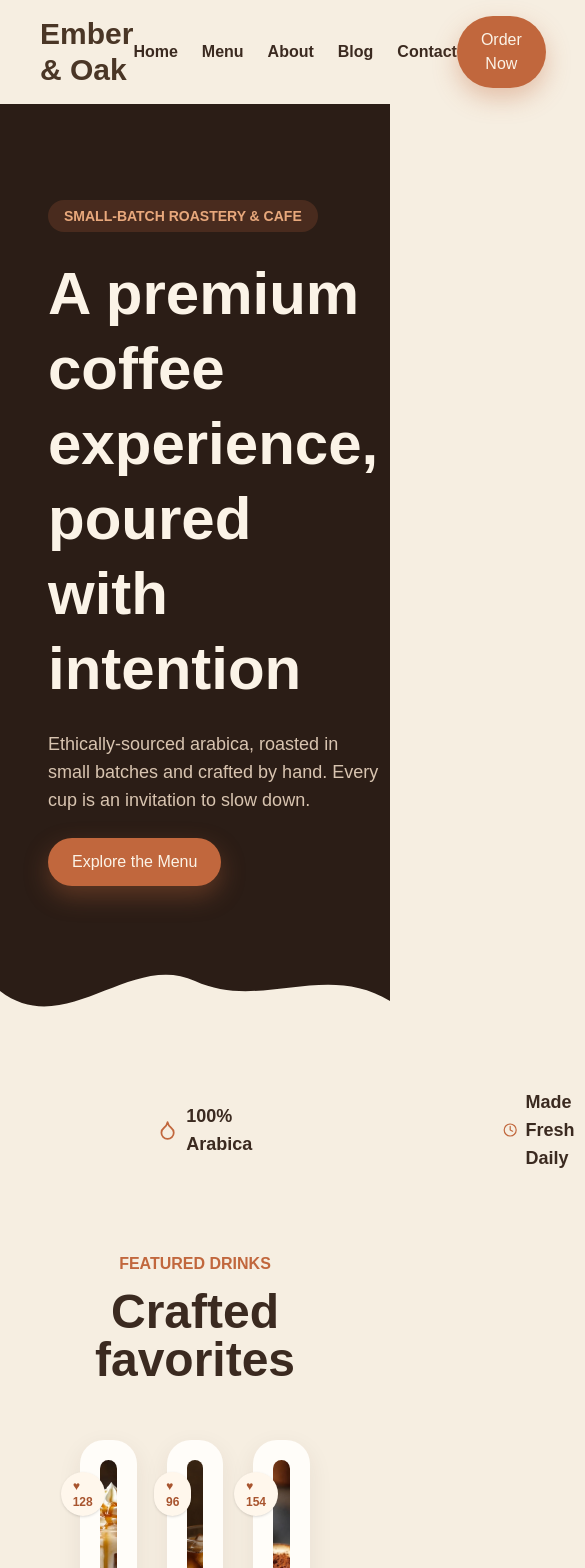
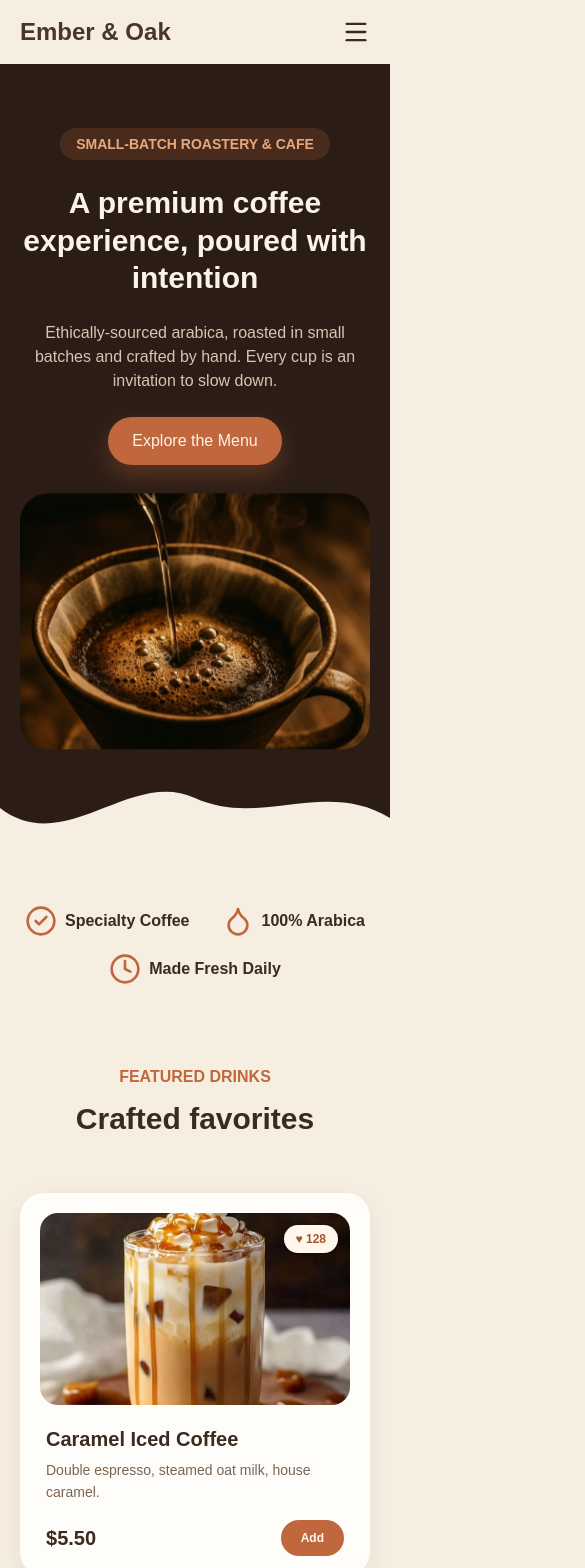
Before and after one commit to DevSK90/Ember-Oak_CoffeeShop_Project, a React app: page /Ember-Oak_CoffeeShop_Project/menu in a window 390 px wide. Shown: the top 1568 px of the page, 585 px wide, since content can reach past the window. Built offline with nearby package versions, Linux system fonts and the light colour scheme; the HTML template or start-up script is replaced by a standard one.

Commit message:
feat: Made responsive the site

```diff
--- a/src/components/layout/Footer.jsx
+++ b/src/components/layout/Footer.jsx
@@ -6,7 +6,7 @@ import { FaSquareXTwitter } from "react-icons/fa6";
 const Footer = () => {
   return (
     <div className="mt-20 bg-dark-chocolate">
-      <div className="py-10 px-20 grid grid-cols-[1.3fr_1fr_1fr_1.2fr] gap-3">
+      <div className="py-10 px-5 sm:px-10 lg:px-20 grid grid-cols-1 sm:grid-cols-2 lg:grid-cols-[1.3fr_1fr_1fr_1.2fr] gap-8 sm:gap-6 lg:gap-3">
         <div className="flex flex-col gap-3">
           <h1 className="text-[22px] font-heading font-extrabold text-lighttext-01">
             Ember & Oak
@@ -16,7 +16,7 @@ const Footer = () => {
             with intention since 2016.
           </p>
         </div>
-        <div className="flex flex-col gap-3 mx-auto">
+        <div className="flex flex-col gap-3">
           <span className="text-sm font-bold text-lighttext-01">Visit Us</span>
           <p className="text-lighttext-03 text-sm leading-relaxed">
             214 Maple Street
@@ -54,7 +54,7 @@ const Footer = () => {
           </div>
         </div>
       </div>
-      <div className="max-w-340 border-t border-cream-base/20 mx-auto py-6 flex flex-wrap justify-between gap-3">
+      <div className="max-w-340 border-t border-cream-base/20 mx-auto px-5 sm:px-10 lg:px-20 py-6 flex flex-wrap justify-center sm:justify-between gap-3">
         <span className="text-xs text-textdark-03">
           © 2026 Ember &amp; Oak Coffee Co. All rights reserved.
         </span>
--- a/src/components/layout/Navbar.jsx
+++ b/src/components/layout/Navbar.jsx
@@ -1,19 +1,57 @@
-import React from "react";
+import React, { useState } from "react";
+import { Menu, X } from "lucide-react";
+
+const NAV_LINKS = ["Home", "Menu", "About", "Blog", "Contact"];
 
 const Navbar = () => {
+  const [isOpen, setIsOpen] = useState(false);
+
   return (
-    <div className="flex justify-between items-center py-4 px-10">
-      <h1 className="text-3xl font-heading text-textdark-01">Ember & Oak</h1>
+    <div className="relative bg-cream-base">
+      <div className="flex justify-between items-center py-4 px-5 sm:px-10">
+        <h1 className="text-2xl sm:text-3xl font-heading text-textdark-01">
+          Ember & Oak
+        </h1>
 
-      <ul className="flex space-x-6">
-        <li className=" text-deep-chocolate font-semibold text-md">Home</li>
-        <li className=" text-deep-chocolate font-semibold text-md">Menu</li>
-        <li className=" text-deep-chocolate font-semibold text-md">About</li>
-        <li className=" text-deep-chocolate font-semibold text-md">Blog</li>
-        <li className=" text-deep-chocolate font-semibold text-md">Contact</li>
-      </ul>
-      {/* <button className="bg-terracotta-accent hover:bg-terracotta-hover text-cream-white font-bold py-2 px-4 rounded-3xl shadow-button"> */}
-      <button className="btn">Order Now</button>
+        <ul className="hidden md:flex space-x-6">
+          {NAV_LINKS.map((link) => (
+            <li
+              key={link}
+              className="text-deep-chocolate font-semibold text-md"
+            >
+              {link}
+            </li>
+          ))}
+        </ul>
+
+        <button className="btn hidden md:inline-block">Order Now</button>
+
+        <button
+          type="button"
+          aria-label={isOpen ? "Close menu" : "Open menu"}
+          aria-expanded={isOpen}
+          onClick={() => setIsOpen((open) => !open)}
+          className="md:hidden text-deep-chocolate cursor-pointer"
+        >
+          {isOpen ? <X className="size-7" /> : <Menu className="size-7" />}
+        </button>
+      </div>
+
+      {isOpen && (
+        <div className="md:hidden px-5 sm:px-10 pb-6 flex flex-col gap-4">
+          <ul className="flex flex-col gap-4">
+            {NAV_LINKS.map((link) => (
+              <li
+                key={link}
+                className="text-deep-chocolate font-semibold text-md"
+              >
+                {link}
+              </li>
+            ))}
+          </ul>
+          <button className="btn self-start">Order Now</button>
+        </div>
+      )}
     </div>
   );
 };
--- a/src/components/sections/FeaturedDrinks.jsx
+++ b/src/components/sections/FeaturedDrinks.jsx
@@ -5,12 +5,12 @@ import SectionHeading from "../ui/SectionHeading";
 
 const FeaturedDrinks = ({ subheading, heading }) => {
   return (
-    <div className="px-20">
+    <div className="px-5 sm:px-10 lg:px-20">
       <SectionHeading
         subheading="FEATURED DRINKS"
         heading="Crafted favorites"
       />
-      <div className="grid grid-cols-3 gap-7.5 mt-14">
+      <div className="grid grid-cols-1 sm:grid-cols-2 lg:grid-cols-3 gap-7.5 mt-14">
         {drinks.map((drink) => (
           <ProductCard key={drink.name} {...drink} />
         ))}
--- a/src/components/sections/Hero.jsx
+++ b/src/components/sections/Hero.jsx
@@ -6,26 +6,26 @@ import { WAVES } from "../../data/waves";
 
 const Hero = () => {
   return (
-    <div className="bg-dark-chocolate relative pt-24 pb-38.5">
-      <div className="max-w-7xl mx-auto w-full flex items-center gap-10 px-12">
-        <div className="flex-1 flex flex-col items-start gap-6">
+    <div className="bg-dark-chocolate relative pt-16 pb-24 sm:pt-20 sm:pb-32 lg:pt-24 lg:pb-38.5">
+      <div className="max-w-7xl mx-auto w-full flex flex-col lg:flex-row items-center gap-10 px-5 sm:px-8 lg:px-12">
+        <div className="flex-1 flex flex-col items-center text-center lg:items-start lg:text-left gap-6">
           <span className="text-sm font-semibold font-body text-lighttext-04 px-4 py-1.5 rounded-full bg-terracotta-accent/20">
             SMALL-BATCH ROASTERY & CAFE
           </span>
-          <h1 className="font-heading font-extrabold text-lighttext-01 text-6xl leading-tight text-wrap-pretty">
+          <h1 className="font-heading font-extrabold text-lighttext-01 text-3xl sm:text-4xl md:text-5xl lg:text-6xl leading-tight text-wrap-pretty">
             A premium coffee experience, poured with intention
           </h1>
-          <p className="text-lighttext-02 text-lg max-w-md">
+          <p className="text-lighttext-02 text-base sm:text-lg max-w-md">
             Ethically-sourced arabica, roasted in small batches and crafted by
             hand. Every cup is an invitation to slow down.
           </p>
           <button className="btn">Explore the Menu</button>
         </div>
-        <div className="flex-1">
+        <div className="flex-1 w-full max-w-sm lg:max-w-none">
           <img
             src={hero_cup}
             alt="Hero Image"
-            className="w-full h-115 object-cover rounded-[28px] shadow-hero animate-floaty"
+            className="w-full h-64 sm:h-80 md:h-96 lg:h-115 object-cover rounded-[28px] shadow-hero animate-floaty"
           />
         </div>
       </div>
--- a/src/components/sections/Pastries.jsx
+++ b/src/components/sections/Pastries.jsx
@@ -5,12 +5,12 @@ import PastriesCard from "../ui/PastriesCard";
 
 const Pastries = () => {
   return (
-    <div className="px-20 mt-24">
+    <div className="px-5 sm:px-10 lg:px-20 mt-24">
       <SectionHeading
         subheading="FROM THE CASE"
         heading="Fresh-baked pastries"
       />
-      <div className="grid grid-cols-3 gap-7.5 mt-14">
+      <div className="grid grid-cols-1 sm:grid-cols-2 lg:grid-cols-3 gap-7.5 mt-14">
         {pastries.map((pastri) => (
           <PastriesCard key={pastri.name} {...pastri} />
         ))}
--- a/src/components/sections/TrustBadges.jsx
+++ b/src/components/sections/TrustBadges.jsx
@@ -4,22 +4,22 @@ import React from "react";
 const TrustBadges = () => {
   return (
     <div>
-      <div className="flex justify-center items-center gap-60 pt-12 pb-20">
+      <div className="flex flex-wrap justify-center items-center gap-x-8 gap-y-4 px-5 sm:gap-x-16 lg:gap-x-24 pt-12 pb-20">
         <div className="flex items-center gap-2">
-          <CircleCheck className="text-terracotta-accent size-8" />
-          <span className="font-bold text-deep-chocolate text-lg">
+          <CircleCheck className="text-terracotta-accent size-8 shrink-0" />
+          <span className="font-bold text-deep-chocolate text-base sm:text-lg">
             Specialty Coffee
           </span>
         </div>
         <div className="flex items-center gap-2">
-          <Droplet className="text-terracotta-accent size-8" />
-          <span className="font-bold text-deep-chocolate text-lg">
+          <Droplet className="text-terracotta-accent size-8 shrink-0" />
+          <span className="font-bold text-deep-chocolate text-base sm:text-lg">
             100% Arabica
           </span>
         </div>
         <div className="flex items-center gap-2">
-          <Clock className="text-terracotta-accent size-8" />
-          <span className="font-bold text-deep-chocolate text-lg">
+          <Clock className="text-terracotta-accent size-8 shrink-0" />
+          <span className="font-bold text-deep-chocolate text-base sm:text-lg">
             Made Fresh Daily
           </span>
         </div>
--- a/src/components/ui/PastriesCard.jsx
+++ b/src/components/ui/PastriesCard.jsx
@@ -8,7 +8,7 @@ const PastriesCard = ({ image, name, price }) => {
         <img
           src={image}
           alt={name}
-          className="w-full h-55 object-cover rounded-image"
+          className="w-full h-48 sm:h-55 object-cover rounded-image"
         />
       </div>
       <div className="pt-5 px-1.5">
--- a/src/components/ui/ProductCard.jsx
+++ b/src/components/ui/ProductCard.jsx
@@ -7,7 +7,7 @@ const ProductCard = ({ image, name, description, price, likes }) => {
         <img
           src={image}
           alt={name}
-          className="w-full h-55 object-cover rounded-image"
+          className="w-full h-48 sm:h-55 object-cover rounded-image"
         />
         <span className="absolute top-3 right-3 bg-cream-white text-terracotta-hover text-xs font-bold px-3 py-1.5 rounded-full shadow">
           {" "}
--- a/src/components/ui/SectionHeading.jsx
+++ b/src/components/ui/SectionHeading.jsx
@@ -5,7 +5,9 @@ const SectionHeading = ({ subheading, heading }) => {
     <div>
       <div className="text-center flex flex-col gap-3">
         <span className="font-bold text-terracotta-accent">{subheading}</span>
-        <h1 className="text-5xl text-deep-chocolate">{heading}</h1>
+        <h1 className="text-3xl sm:text-4xl md:text-5xl text-deep-chocolate">
+          {heading}
+        </h1>
       </div>
     </div>
   );
```
Also changed, not shown: src/components/sections/OurBeans.jsx (+6 -6 lines), src/components/sections/WhyChooseUs.jsx (+4 -4 lines).
